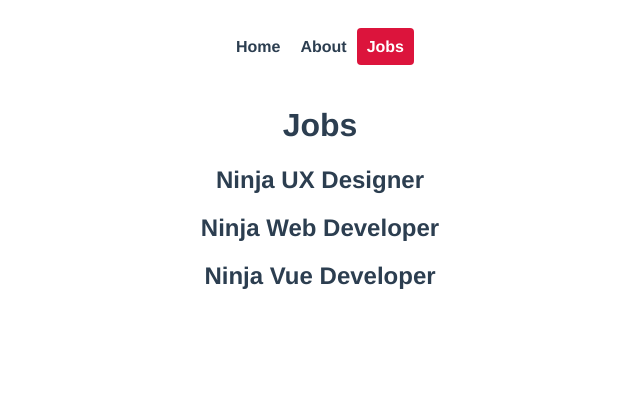
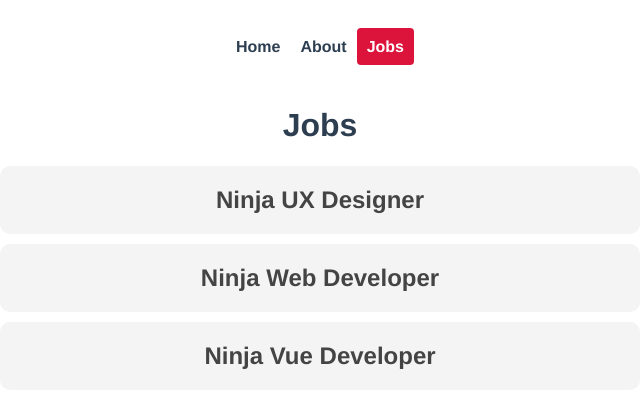
Before and after one commit to ViuCoding/vue-ninja-jobs, a Vue app: page /jobs in a window 1280 px wide. Shown: the top 408 px of the page, without its empty margins (320-960 px from the left). Built offline with nearby package versions, Linux system fonts and the light colour scheme.

Commit message:
Dynamic links

```diff
--- a/src/router/index.js
+++ b/src/router/index.js
@@ -25,6 +25,7 @@ const routes = [
     path: "/jobs/:id",
     name: "JobDetails",
     component: JobDetails,
+    props: true,
   },
 ];
 
--- a/src/views/Jobs/JobDetails.vue
+++ b/src/views/Jobs/JobDetails.vue
@@ -6,12 +6,17 @@
 
 <script>
 export default {
-  data() {
-    return {
-      id: this.$route.params.id,
-    };
-  },
+  props: ["id"],
+
+  //  Instead of doing this we can pass the id as prop
+  //   data() {
+  //     return {
+  //       id: this.$route.params.id,
+  //     };
+  //   },
 };
 </script>
 
-<style></style>
+<style>
+
+</style>
--- a/src/views/Jobs/Jobs.vue
+++ b/src/views/Jobs/Jobs.vue
@@ -1,9 +1,12 @@
 <template>
   <h1>Jobs</h1>
-  <div v-for="job in jobs" :key="job.id">
-    <h2>
-      {{ job.title }}
-    </h2>
+  <div v-for="job in jobs" :key="job.id" class="job">
+    <!-- Data binding :to so we can pass an object, name for the name of the page and params to pass the Route Parameter (:id) -->
+    <router-link :to="{ name: 'JobDetails', params: { id: job.id } }">
+      <h2>
+        {{ job.title }}
+      </h2>
+    </router-link>
   </div>
 </template>
 
@@ -21,4 +24,20 @@ export default {
 };
 </script>
 
-<style></style>
+<style>
+.job h2 {
+  background: #f4f4f4;
+  padding: 20px;
+  border-radius: 10px;
+  margin: 10px auto;
+  max-width: 600px;
+  cursor: pointer;
+  color: #444;
+}
+.job h2:hover {
+  background: #ddd;
+}
+.job a {
+  text-decoration: none;
+}
+</style>
```
